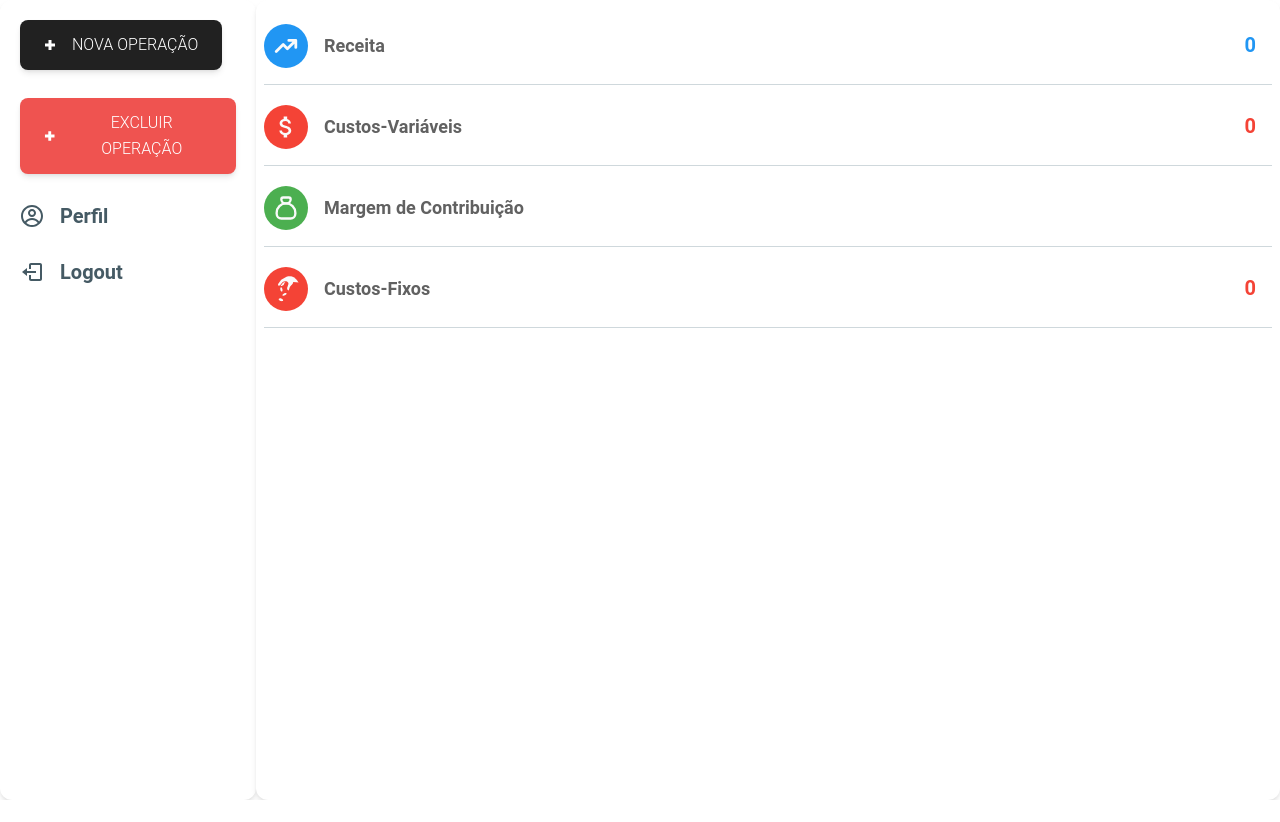
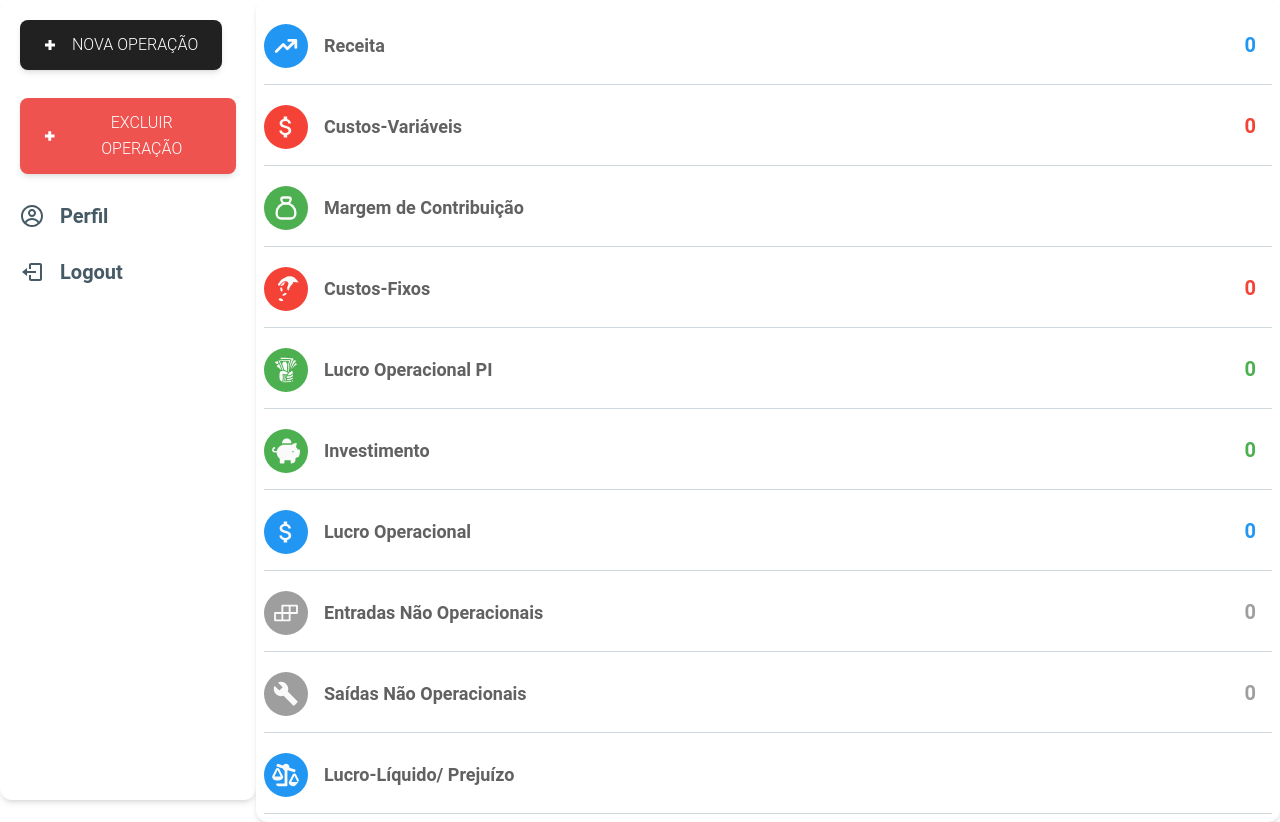
Before and after one commit to luizreboucas/lrmanaging_client, a Next.js app: page /dash in a window 1280 px wide. Before the commit the page ends 800 px from the top, so only its background shows below. Built offline with nearby package versions, Linux system fonts and the light colour scheme; no server answers.

Commit message:
operations useEffect

```diff
--- a/src/components/Dashboard/index.tsx
+++ b/src/components/Dashboard/index.tsx
@@ -57,7 +57,7 @@ interface IndicadoresInterface{
     icone: ReactElement,
     valor: number | undefined,
     cor: string,
-    inputs?: OperationsInterface[]
+    inputs?: OperationsInterface[] | null[]
     //"6a787e82-40f4-4436-91ad-0f5b95737d6a"
 }
 
@@ -77,6 +77,12 @@ export default function Dashboard({modalVisible}: DashboardProps){
     const [custosVariaveis, setCustosVariaveis] = useState<number>(0)
     const [custosFixos, setCustosFixos] = useState<number>(0)
     const [valorMargemContribuicao, setValorMargemContribuicao] = useState<number | undefined>()
+    const [lucroOperacionalPi, setLucroOperacionalPi] = useState<number | undefined>(0)
+    const [totalInvestimentos, setTotalInvestimentos] = useState<number | undefined>(0)
+    const [lucroOperacional, setLucroOperacional] = useState<number | undefined>(0)
+    const [entradasNaoOperacionais , setEntradasNaoOperacionais] = useState<number>(0)
+    const [saidasNaoOperacionais, setSaidasNaoOperacionais] = useState<number>(0)
+    const [lucro, setLucro] = useState<number>()
     useEffect(()=>{
         const getOperations = async() => {
             try {
@@ -86,12 +92,23 @@ export default function Dashboard({modalVisible}: DashboardProps){
                 getCustosVariaveis()
                 setValorMargemContribuicao((valorReceitas - custosVariaveis).toFixed(2))
                 getCustosFixos()
+                getLucroOperacionalPi()
+                getTotalInvestimentos()
+                getLucroOperacional()
+                getEntradasNaoOperacionais()
+                getSaidasNaoOperacionais()
+                getLucro()
 
             } catch (error) {
                 console.log(error)
             }
         }
-        getOperations()
+        async() => await getOperations()
+
+    },[])
+
+
+
     const getReceitas = () => {
         const receitas = operations?.filter(operations => operations.categoria_id == '6a787e82-40f4-4436-91ad-0f5b95737d6a')
         if(receitas){
@@ -116,9 +133,36 @@ export default function Dashboard({modalVisible}: DashboardProps){
         }
 
     }
+    const getLucroOperacionalPi = () => {
+        setLucroOperacionalPi(valorMargemContribuicao? valorMargemContribuicao - custosFixos: 0)
+    }
+    const getTotalInvestimentos = () => {
+        const investimentosArray = operations?.filter((operation) => operation.categoria_id == "599c4090-5088-44ab-a156-ed6fe8848bc9")
+        const total = investimentosArray?.reduce((acc, current)=>  acc + current.valor, 0)
+        setTotalInvestimentos(total)
+    }
+    const getLucroOperacional = () => {
+        setLucroOperacional((lucroOperacionalPi && totalInvestimentos?  lucroOperacionalPi + totalInvestimentos: 0).toFixed(2))
+    }
+    const getEntradasNaoOperacionais = () => {
+        const entradas = operations?.filter((operation) => operation.categoria_id == "76df8600-ba54-4b54-adc0-9781ed37a223")
+        if (entradas){
+            const total = entradas.reduce((acc,entrada) => acc + entrada.valor, 0)
+            setEntradasNaoOperacionais(total)
+        }
+    }
+    const getSaidasNaoOperacionais = () => {
+        const saidas = operations?.filter((operation) => operation.categoria_id == "2d7a8b68-d0dc-48fc-9ad4-b7e4723f610c")
+        if(saidas){
+            const total = saidas.reduce((acc, curr) => acc + curr.valor, 0)
+            setSaidasNaoOperacionais(total)
+        }
+    }
+    const getLucro = () => {
+        setLucro(lucroOperacional? lucroOperacional + entradasNaoOperacionais: 0)
 
+    }
 
-    },[valorMargemContribuicao, custosVariaveis,valorReceitas,operations])
 
      const indicadores : IndicadoresInterface[] = [
         {
@@ -140,14 +184,7 @@ export default function Dashboard({modalVisible}: DashboardProps){
             icone: <TbMoneybag className=' text-gray-50 rounded-full h-9 w-9 text-sm p-1'/>,
             valor: valorMargemContribuicao,
             cor: 'green-500',
-            inputs: [{
-                id: '',
-                categoria_id: '',
-                subcategoria_id: '',
-                descricao: 'Margem de Contribuição',
-                valor: valorMargemContribuicao ,
-                data: new Date()
-            }]
+            inputs: [null]
         },
         {
             nome: 'Custos-Fixos',
@@ -155,187 +192,49 @@ export default function Dashboard({modalVisible}: DashboardProps){
             valor: custosFixos,
             cor: 'red-500',
             inputs: operations?.filter(operations => operations.categoria_id == "d51f6c3d-8f58-42ac-ac9c-4b74150dbf47")
+        },
+        {
+            nome: 'Lucro Operacional PI',
+            icone: <GiTakeMyMoney className=' text-gray-50 rounded-full h-9 w-9 text-sm p-1'/>,
+            valor: lucroOperacionalPi,
+            cor: 'green-500',
+            inputs: [null]
+        },
+        {
+            nome: 'Investimento',
+            icone: <FaPiggyBank className=' text-gray-50  rounded-full h-9 w-9 text-sm p-1'/>,
+            valor: totalInvestimentos,
+            cor: 'green-500',
+            inputs: operations?.filter((operation) => operation.categoria_id == "599c4090-5088-44ab-a156-ed6fe8848bc9")
+        },
+        {
+            nome: 'Lucro Operacional',
+            icone: <MdOutlineAttachMoney className=' text-gray-50 rounded-full h-9 w-9 text-sm p-1'/>,
+            valor: lucroOperacional,
+            cor: 'blue-500',
+            inputs: [null]
+        },
+        {
+            nome: 'Entradas Não Operacionais',
+            icone: <AiOutlineBuild className=' text-gray-50 rounded-full h-9 w-9 text-sm p-1'/>,
+            valor: entradasNaoOperacionais,
+            cor: 'gray-500',
+            inputs: operations?.filter((operation) => operation.categoria_id == "76df8600-ba54-4b54-adc0-9781ed37a223")
+        },
+        {
+            nome: 'Saídas Não Operacionais',
+            icone: <IoMdBuild className=' text-gray-50 rounded-full h-9 w-9 text-sm p-1'/>,
+            valor: saidasNaoOperacionais,
+            cor: 'gray-500',
+            inputs: operations?.filter((operation) => operation.categoria_id == "2d7a8b68-d0dc-48fc-9ad4-b7e4723f610c")
+        },
+        {
+            nome: 'Lucro-Líquido/ Prejuízo',
+            icone: <FaBalanceScaleRight className=' text-gray-50 rounded-full h-9 w-9 text-sm p-1'/>,
+            valor: lucro,
+            cor: 'blue-500',
+            inputs: [null]
         }
-    //     {
-    //         nome: 'Lucro Operacional PI',
-    //         icone: <GiTakeMyMoney className=' text-gray-50 rounded-full h-9 w-9 text-sm p-1'/>,
-    //         valor: 6500,
-    //         cor: 'green-500',
-    //         inputs: [
-    //             {
-    //                 nome: 'contas',
-    //                 valor: 754.38
-    //             },
-    //             {
-    //                 nome: 'contas',
-    //                 valor: 754.38
-    //             },
-    //             {
-    //                 nome: 'contas',
-    //                 valor: 754.38
-    //             },
-    //             {
-    //                 nome: 'contas',
-    //                 valor: 754.38
-    //             },
-    //             {
-    //                 nome: 'contas',
-    //                 valor: 754.38
-    //             },
-
-
-    //         ]
-    //     },
-    //     {
-    //         nome: 'Investimento',
-    //         icone: <FaPiggyBank className=' text-gray-50  rounded-full h-9 w-9 text-sm p-1'/>,
-    //         valor: 0,
-    //         cor: 'green-500',
-    //         inputs: [
-    //             {
-    //                 nome: 'contas',
-    //                 valor: 754.38
-    //             },
-    //             {
-    //                 nome: 'contas',
-    //                 valor: 754.38
-    //             },
-    //             {
-    //                 nome: 'contas',
-    //                 valor: 754.38
-    //             },
-    //             {
-    //                 nome: 'contas',
-    //                 valor: 754.38
-    //             },
-    //             {
-    //                 nome: 'contas',
-    //                 valor: 754.38
-    //             },
-
-
-    //         ]
-    //     },
-    //     {
-    //         nome: 'Lucro Operacional',
-    //         icone: <MdOutlineAttachMoney className=' text-gray-50 rounded-full h-9 w-9 text-sm p-1'/>,
-    //         valor: 6500,
-    //         cor: 'blue-500',
-    //         inputs: [
-    //             {
-    //                 nome: 'contas',
-    //                 valor: 754.38
-    //             },
-    //             {
-    //                 nome: 'contas',
-    //                 valor: 754.38
-    //             },
-    //             {
-    //                 nome: 'contas',
-    //                 valor: 754.38
-    //             },
-    //             {
-    //                 nome: 'contas',
-    //                 valor: 754.38
-    //             },
-    //             {
-    //                 nome: 'contas',
-    //                 valor: 754.38
-    //             },
-
-
-    //         ]
-    //     },
-    //     {
-    //         nome: 'Entradas Não Operacionais',
-    //         icone: <AiOutlineBuild className=' text-gray-50 rounded-full h-9 w-9 text-sm p-1'/>,
-    //         valor: 2000,
-    //         cor: 'gray-500',
-    //         inputs: [
-    //             {
-    //                 nome: 'contas',
-    //                 valor: 754.38
-    //             },
-    //             {
-    //                 nome: 'contas',
-    //                 valor: 754.38
-    //             },
-    //             {
-    //                 nome: 'contas',
-    //                 valor: 754.38
-    //             },
-    //             {
-    //                 nome: 'contas',
-    //                 valor: 754.38
-    //             },
-    //             {
-    //                 nome: 'contas',
-    //                 valor: 754.38
-    //             },
-
-
-    //         ]
-    //     },
-    //     {
-    //         nome: 'Saídas Não Operacionais',
-    //         icone: <IoMdBuild className=' text-gray-50 rounded-full h-9 w-9 text-sm p-1'/>,
-    //         valor: 0,
-    //         cor: 'gray-500',
-    //         inputs: [
-    //             {
-    //                 nome: 'contas',
-    //                 valor: 754.38
-    //             },
-    //             {
-    //                 nome: 'contas',
-    //                 valor: 754.38
-    //             },
-    //             {
-    //                 nome: 'contas',
-    //                 valor: 754.38
-    //             },
-    //             {
-    //                 nome: 'contas',
-    //                 valor: 754.38
-    //             },
-    //             {
-    //                 nome: 'contas',
-    //                 valor: 754.38
-    //             },
-
-
-    //         ]
-    //     },
-    //     {
-    //         nome: 'Lucro-Líquido/ Prejuízo',
-    //         icone: <FaBalanceScaleRight className=' text-gray-50 rounded-full h-9 w-9 text-sm p-1'/>,
-    //         valor: 8500,
-    //         cor: 'blue-500',
-    //         inputs: [
-    //             {
-    //                 nome: 'contas',
-    //                 valor: 754.38
-    //             },
-    //             {
-    //                 nome: 'contas',
-    //                 valor: 754.38
-    //             },
-    //             {
-    //                 nome: 'contas',
-    //                 valor: 754.38
-    //             },
-    //             {
-    //                 nome: 'contas',
-    //                 valor: 754.38
-    //             },
-    //             {
-    //                 nome: 'contas',
-    //                 valor: 754.38
-    //             },
-
-
-    //         ]
-       //  }
      ]
 
     const [open, setOpen] = useState<boolean>(false)
@@ -363,8 +262,8 @@ export default function Dashboard({modalVisible}: DashboardProps){
                                     {item.inputs? item.inputs?.map((input,i)=>{
                                         return (
                                             <ListItem key={i}>
-                                                <ListItemPrefix>{input.descricao ?? '-'}</ListItemPrefix>
-                                                <ListItemSuffix>{input.valor ?? '-'}</ListItemSuffix>
+                                                <ListItemPrefix>{input?.descricao ?? '-'}</ListItemPrefix>
+                                                <ListItemSuffix>{input?.valor ?? '-'}</ListItemSuffix>
 
                                             </ListItem>
                                         )
--- a/src/components/Modal/index.tsx
+++ b/src/components/Modal/index.tsx
@@ -31,7 +31,8 @@ const URI = 'http://localhost:3500'
 
 interface ModalProps{
     modalVisible?: boolean
-    setModalVisible: Dispatch<SetStateAction<boolean>>
+    setModalVisible: Dispatch<SetStateAction<boolean>>,
+
 }
 
 const Modal = ({modalVisible, setModalVisible}: ModalProps) => {
```
Lines whose indentation alone changed are shown as unchanged.
